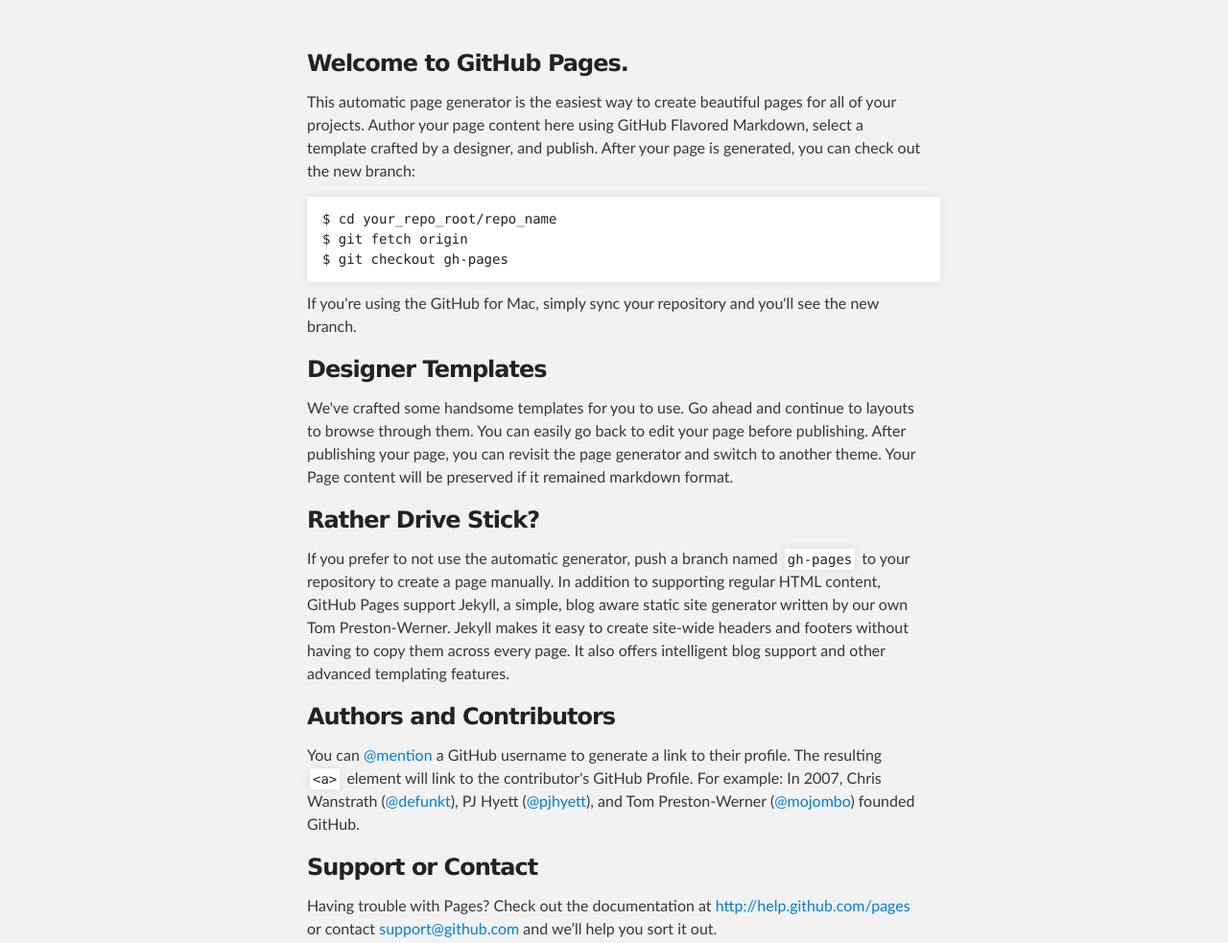
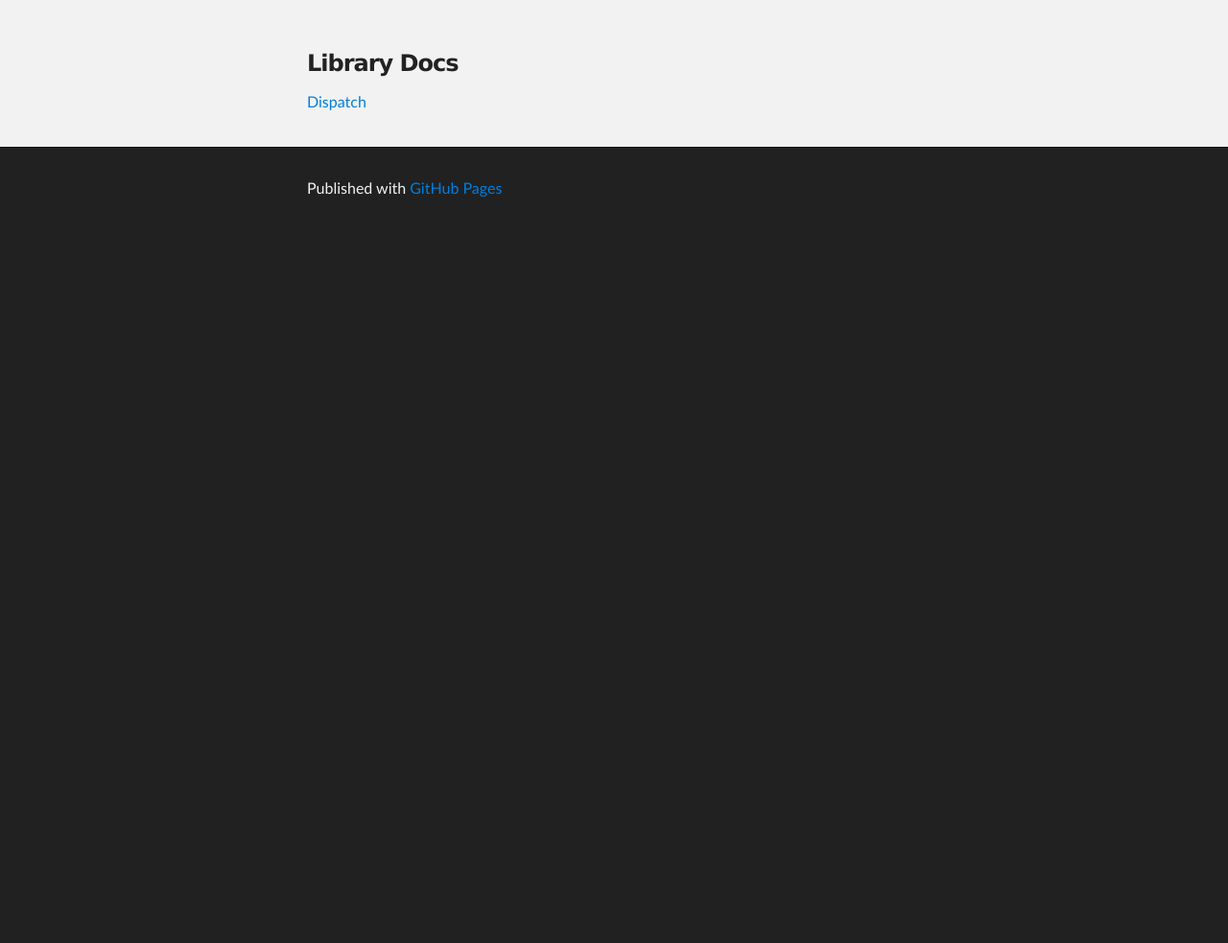
Before and after one commit to efuquen/efuquen.github.com, a plain HTML site: page index.html in a window 1280 px wide. Shown: the part 212-1195 px from the top of the page at 96% size. After the commit the page ends 800 px from the top, so only its background shows below. Drawn offline with Linux system fonts and the light colour scheme.

Commit message:
Replace master branch with page content via GitHub

```diff
--- a/index.html
+++ b/index.html
@@ -27,32 +27,9 @@
     <!-- MAIN CONTENT -->
     <div id="main_content_wrap" class="outer">
       <section id="main_content" class="inner">
-        <h3>Welcome to GitHub Pages.</h3>
+        <h3>Library Docs</h3>
 
-<p>This automatic page generator is the easiest way to create beautiful pages for all of your projects. Author your page content here using GitHub Flavored Markdown, select a template crafted by a designer, and publish. After your page is generated, you can check out the new branch:</p>
-
-<pre><code>$ cd your_repo_root/repo_name
-$ git fetch origin
-$ git checkout gh-pages
-</code></pre>
-
-<p>If you're using the GitHub for Mac, simply sync your repository and you'll see the new branch.</p>
-
-<h3>Designer Templates</h3>
-
-<p>We've crafted some handsome templates for you to use. Go ahead and continue to layouts to browse through them. You can easily go back to edit your page before publishing. After publishing your page, you can revisit the page generator and switch to another theme. Your Page content will be preserved if it remained markdown format.</p>
-
-<h3>Rather Drive Stick?</h3>
-
-<p>If you prefer to not use the automatic generator, push a branch named <code>gh-pages</code> to your repository to create a page manually. In addition to supporting regular HTML content, GitHub Pages support Jekyll, a simple, blog aware static site generator written by our own Tom Preston-Werner. Jekyll makes it easy to create site-wide headers and footers without having to copy them across every page. It also offers intelligent blog support and other advanced templating features.</p>
-
-<h3>Authors and Contributors</h3>
-
-<p>You can <a href="https://github.com/blog/821" class="user-mention">@mention</a> a GitHub username to generate a link to their profile. The resulting <code>&lt;a&gt;</code> element will link to the contributor's GitHub Profile. For example: In 2007, Chris Wanstrath (<a href="https://github.com/defunkt" class="user-mention">@defunkt</a>), PJ Hyett (<a href="https://github.com/pjhyett" class="user-mention">@pjhyett</a>), and Tom Preston-Werner (<a href="https://github.com/mojombo" class="user-mention">@mojombo</a>) founded GitHub.</p>
-
-<h3>Support or Contact</h3>
-
-<p>Having trouble with Pages? Check out the documentation at <a href="http://help.github.com/pages">http://help.github.com/pages</a> or contact <a href="mailto:support@github.com">support@github.com</a> and we’ll help you sort it out.</p>
+<p><a href="https://github.com/efuquen/efuquen.github.com/wiki/Dispatch">Dispatch</a></p>
       </section>
     </div>
 
```
Also changed, not shown: params.json (+1 -1 lines).
